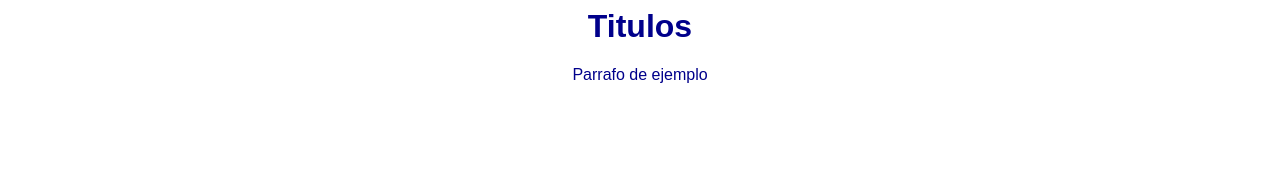
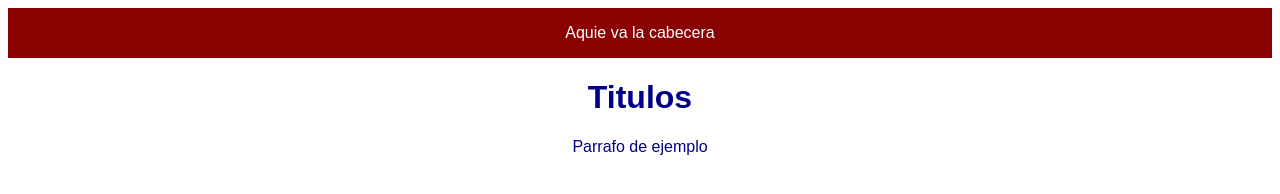
Before and after one commit to nflores1992/platzi, a plain HTML site: page index.html in a window 1280 px wide. Drawn offline with Linux system fonts and the light colour scheme.

Commit message:
Estoy agregando la cabecera

```diff
--- a/css/estilos.css
+++ b/css/estilos.css
@@ -3,3 +3,10 @@ body {
     color: darkblue;
     font-family: Arial, Helvetica, sans-serif;
 }
+
+#cabecera {
+    background-color: darkred;
+    color: #ffffff;
+    padding: 1em;
+    text-align: center;
+}
--- a/index.html
+++ b/index.html
@@ -6,6 +6,7 @@
 </head>
 
 <body>
+    <div id="cabecera">Aquie va la cabecera</div>
     <h1>Titulos</h1>
     <p>Parrafo de ejemplo</p>
 </body>
```
